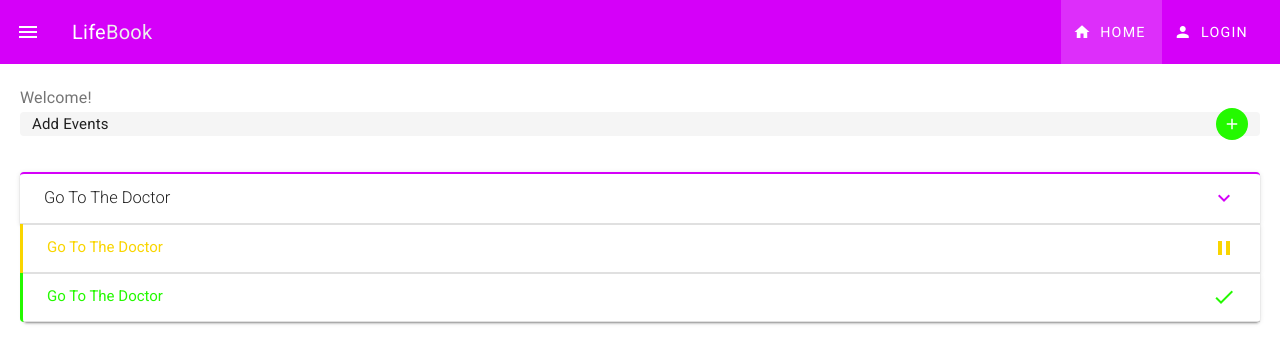
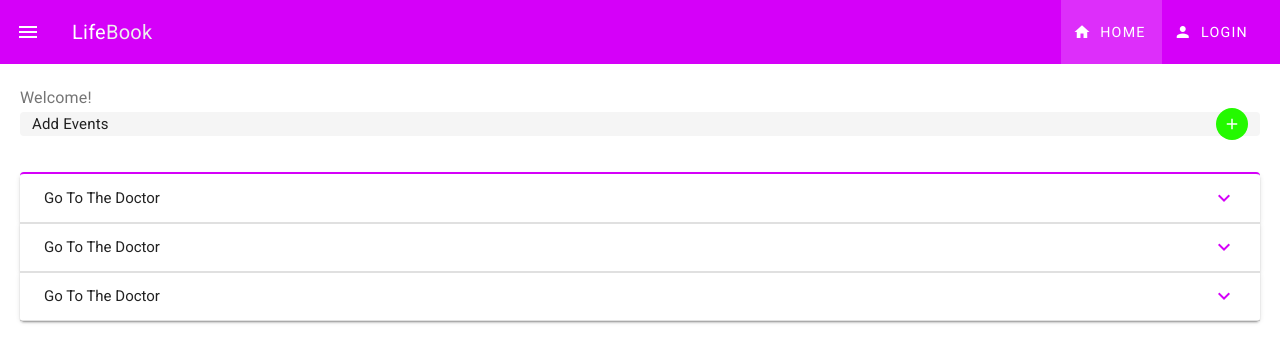
Before and after one commit to blackpandan/life-note, a Vue app in the folder frontend/vue/: page / in a window 1280 px wide. Shown: the top 364 px of the page. Built offline with nearby package versions, Linux system fonts and the light colour scheme.

Commit message:
edited projects activity expansion panel

```diff
--- a/frontend/vue/src/views/Home.vue
+++ b/frontend/vue/src/views/Home.vue
@@ -48,12 +48,14 @@
       <!-- Activity Area-->
       <v-expansion-panels focusable class="mt-9">
         <!--Model For Ongoing Activity-->
-        <v-expansion-panel>
+        <v-expansion-panel v-for="(project, i) in projects" :key="i" :class="{'topExpansionPanel': i==0, 'pause':project.pause, 'complete':project.done}" >
 
-          <v-expansion-panel-header class="expansionPanel__header text-capitalize topExpansionPanel font-weight-light">
-            go to the doctor
+          <v-expansion-panel-header class="expansionPanel__header text-capitalize  font-weight-regular" :disable-icon-rotate="iconRotate(project.done, project.pause)">
+            <span :class="{'complete-text': project.done, 'pause-text':project.pause}">go to the doctor</span>
             <template v-slot:actions>
-              <v-icon color="purple accent-3">$expand</v-icon>
+              <v-icon color="purple accent-3" v-if="iconShow(project.done, project.pause)">$expand</v-icon>
+              <v-icon color="#F9D500" v-if="project.pause">pause</v-icon>
+              <v-icon color="#24F900" v-if="project.done">check</v-icon>
             </template>
           </v-expansion-panel-header>
 
@@ -66,11 +68,15 @@
               <p class="expansionPanel__text">i need to go to the doctor for my eye checkup</p>
               <br />
               <v-row>
-                <v-btn small dark color="#24F900">
-                  <span class="expansionPanel__button-text">done</span>
+                <v-btn small dark color="#24F900" v-on:click="project.done = !project.done" :depressed="project.done" v-if="!project.pause">
+                  <span class="expansionPanel__button-text" v-if="!project.done">done</span>
+                  <span class="expansionPanel__button-text" v-if="project.done">complete</span>
+                </v-btn>
+                 <v-btn small dark color="#F9D500" v-if="project.pause" v-on:click="project.pause = !project.pause">
+                  <span class="expansionPanel__button-text">cotinue</span>
                 </v-btn>
                 <v-spacer></v-spacer>
-                <v-btn small dark color="#F9D500">
+                <v-btn small dark color="#F9D500" v-on:click="project.pause = !project.pause" v-if="pauseAndDone(project.done, project.pause)">
                   <span class="expansionPanel__button-text">pause</span>
                 </v-btn>
                 <v-btn small class="error ml-3">
@@ -80,70 +86,6 @@
             </v-column>
 
           </v-expansion-panel-content>
-        </v-expansion-panel>
-
-        <!-- Model For Paused Activity -->
-        <v-expansion-panel class="pause">
-          <v-expansion-panel-header
-            class="expansionPanel__header text-capitalize font-weight-regular"
-            disable-icon-rotate
-          >
-            <span class="pause-text">go to the doctor</span>
-            <template v-slot:actions>
-              <v-icon color="#F9D500">pause</v-icon>
-            </template>
-          </v-expansion-panel-header>
-          <v-divider></v-divider>
-          <v-expansion-panel-content>
-            <v-column>
-              <br />
-              <p class="expansionPanel__text">i need to go to the doctor for my eye checkup</p>
-              <br />
-              <v-row>
-                <v-btn small dark color="#F9D500">
-                  <span class="expansionPanel__button-text">cotinue</span>
-                </v-btn>
-                <v-spacer></v-spacer>
-                <v-btn small class="error">
-                  <span class="expansionPanel__button-text">delete</span>
-                </v-btn>
-              </v-row>
-            </v-column>
-          </v-expansion-panel-content>
-        </v-expansion-panel>
-
-        <!-- Model For Finished Activity -->
-        <v-expansion-panel class="complete">
-
-          <v-expansion-panel-header
-            class="expansionPanel__header text-capitalize font-weight-regular"
-            disable-icon-rotate
-          >
-            <span class="complete-text">go to the doctor</span>
-            <template v-slot:actions>
-              <v-icon color="#24F900">check</v-icon>
-            </template>
-          </v-expansion-panel-header>
-
-          <v-divider></v-divider>
-
-          <v-expansion-panel-content>
-            <v-column>
-              <br />
-              <p class="expansionPanel__text">i need to go to the doctor for my eye checkup</p>
-              <br />
-              <v-row>
-                <v-btn small dark color="#24F900" depressed>
-                  <span class="expansionPanel__button-text">complete</span>
-                </v-btn>
-                <v-spacer></v-spacer>
-                <v-btn small class="error">
-                  <span class="expansionPanel__button-text">delete</span>
-                </v-btn>
-              </v-row>
-            </v-column>
-          </v-expansion-panel-content>
-
         </v-expansion-panel>
       </v-expansion-panels>
     </div>
@@ -158,8 +100,54 @@ export default {
       dialog: false,
       //items for dialog form, type chooser
       items: ["project", "event", "todo"],
+      projects:[
+        {
+        title: "first",
+        body: "sfdffsf sg  ",
+        done: false,
+        pause: false
+        },
+        {
+        title: "second",
+        body: "vavv gas af ",
+        done: false,
+        pause: false
+        },
+        {
+        title: "third",
+        body: "ardcadsa ",
+        done: false,
+        pause: false
+        }
+      ]
     };
   },
+  methods:{
+   pauseAndDone(done, pause){
+      if(!done == false || !pause == false){
+        return false
+      }
+        return true
+    },
+  iconShow(done, pause){
+
+    if(!done == false || !pause == false){
+      console.log("show")
+      return false
+    }else{
+      return true
+    }
+  },
+  iconRotate(done, pause){
+
+    if(!done == false || !pause == false){
+      console.log("pause")
+      return true
+    }
+      return false
+
+  }
+  }
 };
 </script>
 
--- a/frontend/vue/src/views/Projects.vue
+++ b/frontend/vue/src/views/Projects.vue
@@ -2,7 +2,7 @@
   <v-container fluid>
     <v-expansion-panels>
       <v-expansion-panel v-for="(project, i) in projects" :key="i">
-        <v-expansion-panel-header class="subtitle-2">{{ project.title }}-{{ i+1 }}</v-expansion-panel-header>
+        <v-expansion-panel-header v-on:click="project.done = true" class="subtitle-2">{{ project.title }}-{{ i+1 }}</v-expansion-panel-header>
         <v-divider></v-divider>
         <v-expansion-panel-content>
           <p class="mt-6">
@@ -23,17 +23,20 @@ data(){
       {
         title: "Portfolio",
         body: "Create a portfolio for yourself it should contain all your works and updates itself",
-        time: "30 dec 2020"
+        time: "30 dec 2020",
+        done: false
       },
        {
         title: "Portfolio",
         body: "Create a portfolio for yourself it should contain all your works and updates itself",
-        time: "30 dec 2020"
+        time: "30 dec 2020",
+        done: false
       },
        {
         title: "Portfolio",
         body: "Create a portfolio for yourself it should contain all your works and updates itself",
-        time: "30 dec 2020"
+        time: "30 dec 2020",
+        done: false
       }
     ]
   }
```
